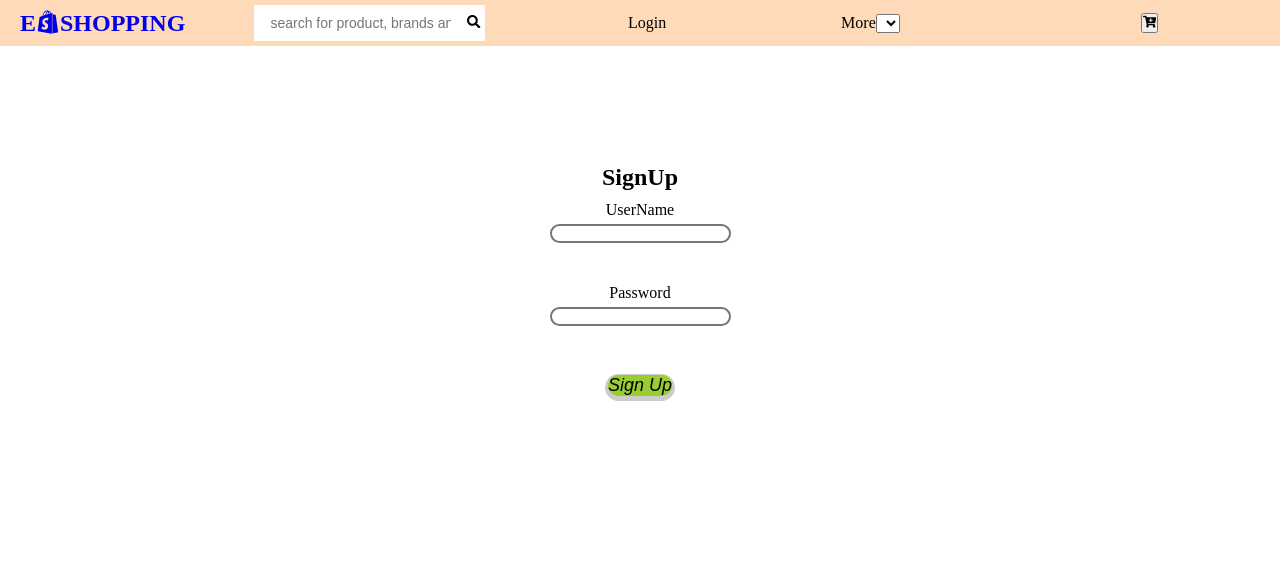
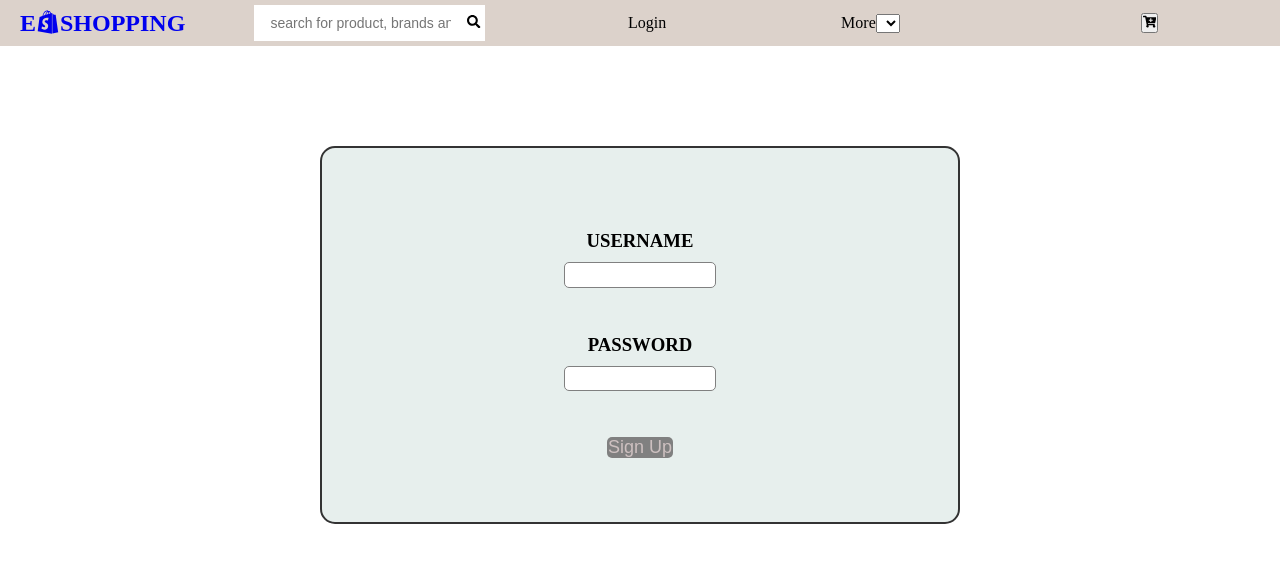
Before and after one commit to vishu0726/shopping_site, a React (Create React App) app: page /signup in a window 1280 px wide. Shown: the top 562 px of the page. Built offline with nearby package versions, Linux system fonts and the light colour scheme.

Commit message:
new changes make in the log in and signup page as well as done styling part of the home page

```diff
--- a/src/Containers/Footer/Footer.jsx
+++ b/src/Containers/Footer/Footer.jsx
@@ -1,12 +1,14 @@
 import React from 'react'
 import './footer.css'
+import {FaShopify, FaSearch,FaCartPlus } from 'react-icons/fa'
 
 const Footer = () => {
   return (
-    <div className='container'>
-        <div>
-            hello
+    <div className='footer-container'>
+        <div className='footer-main'>
+            <h1>E<FaShopify/>SHOPPING</h1>
         </div>
+        <div><h3>KEEP IN TOUCH</h3></div>
     </div>
   )
 }
--- a/src/Containers/Footer/footer.css
+++ b/src/Containers/Footer/footer.css
@@ -1,6 +1,7 @@
-/* .container {
+.footer-container {
     border: 2px solid black;
     width: 100%;
     height: 100px;
     bottom: 0;
-} */
+    margin-top: 50%;
+}
--- a/src/Containers/Header/Header.jsx
+++ b/src/Containers/Header/Header.jsx
@@ -9,7 +9,7 @@ const Header = () => {
   const userState = useSelector((state) => state.user);
   return (
     <nav className="header">
-      <h2><NavLink to={'/'} className="logo">E<FaShopify/>SHOPPING </NavLink></h2>
+      <h2><NavLink to={'/'} className="logo">E<FaShopify/>SHOPPING</NavLink></h2>
     <ul className="header-right">
       <li>
         <div className="input-button-div">
--- a/src/Containers/Header/header.css
+++ b/src/Containers/Header/header.css
@@ -1,8 +1,9 @@
 .header{
     width: 100%;
     display: flex;
-    background-color: peachpuff;
+    background-color: rgb(220, 210, 203);
   }
+
   .logo{
     display: flex;
     margin-top: 10px;
@@ -10,9 +11,11 @@
     border-radius: none;
     text-decoration: none;
   }
+
   select{
     width: 15%;
   }
+
   .input-button-div{
     position:relative;
     width: fit-content;
@@ -20,18 +23,22 @@
     width: 100%;
     background-color: white;
   }
+
   .search-button{
     border-style: none;
     background-color: white;
     margin-right: 4px;
   }
+
   .login-name {
     text-decoration: none;
     color: #000;
   }
+
   .scroll-down{
     color: #000;
   }
+
   .nav-input{
       padding: 0 16px;
       border-radius: 2px 0 0 2px;
@@ -41,12 +48,14 @@
       height: 36px;
       width: 100%;
   }
+
   .header-right {
     width: 100%;
    display: flex;
-   justify-content: right;
+   justify-content: end;
   }
-  li {
+
+  li{
       padding: 5px;
     /* text-transform: uppercase; */
     cursor: pointer;
@@ -62,7 +71,6 @@
       font-weight: bold;
   }
 
-
   .shameless-plug{
     position: absolute;
     bottom: 10px;
@@ -71,94 +79,3 @@
     color: #ccc;
     text-decoration: none;
   }
-
-  /* Login page css */
-
-  .login-page {
-    /* width: 50%; */
-    /* height: auto; */
-    display: flex;
-    flex-direction: column;
-    justify-content: center;
-    text-align: center;
-    align-items: center;
-    margin-top: 100px;
-    /* background-color: aquamarine; */
-    /* position: relative; */
-  }
-  .signin-input {
-    border-style: double;
-    border-radius: 10px;
-    margin: 5px;
-  }
-  .login-button {
-    border-style: none;
-    margin-top: 9px;
-    font-style: oblique;
-    background-color: rgb(34, 209, 222);
-    border-radius: 10px;
-    font-size: large;
-    box-shadow: 0px 3px 4px 0px;
-  }
-  .login-button:hover {
-    border-style: none;
-    margin-top: 9px;
-    font-style: oblique;
-    background-color: rgb(57, 43, 31);
-    color: white;
-    border-radius: 10px;
-    font-size: large;
-    box-shadow: 0px 3px 0px 3px rgba(0, 0, 0, 0.2);
-  }
-  .signup-warning{
-    display: flex;
-    flex-direction: column;
-    justify-content: center;
-    text-align: center;
-    margin-top: 9px;
-  }
-  .signup-button{
-    width: fit-content;
-    align-items: center;
-    font-style: oblique;
-    background-color: yellowgreen;
-    margin-left: 47.5%;
-    margin-top: 8px;
-    border: none;
-    color: #000;
-    font-size: large;
-    border-radius: 20px;
-    box-shadow: 0px 2px 0px 3px rgba(0, 0, 0, 0.2);
-  }
-  .signup-button:hover{
-    width: fit-content;
-    align-items: center;
-    font-style: oblique;
-    background-color: rgb(50, 112, 205);
-    margin-left: 47.5%;
-    margin-top: 8px;
-    border: none;
-    color: #fff;
-    font-size: large;
-    border-radius: 20px;
-    box-shadow: 0px 2px 0px 3px rgba(0, 0, 0, 0.2);
-  }
-
-  /* sign up section */
-  .signup-header {
-    align-items: center;
-    margin-bottom: 10px;
-  }
-  .signingup-button {
-    width: fit-content;
-    align-items: center;
-    font-style: oblique;
-    background-color: yellowgreen;
-    /* margin-left: 47.5%; */
-    margin-top: 8px;
-    border: none;
-    color: #000;
-    font-size: large;
-    border-radius: 20px;
-    box-shadow: 0px 2px 0px 3px rgba(0, 0, 0, 0.2);
-  }
--- a/src/Containers/Login/Login.jsx
+++ b/src/Containers/Login/Login.jsx
@@ -3,6 +3,8 @@ import { useState } from 'react'
 import { useDispatch, useSelector } from 'react-redux';
 import { useNavigate } from 'react-router-dom';
 import { userLoggedIn, userSignUp } from '../../redux/actions/actions';
+import Footer from '../Footer/Footer';
+import './login.css';
 
 export const Login = () => {
     const userState = useSelector((state) => state.user);
@@ -42,16 +44,17 @@ export const Login = () => {
   return (
     <>
     <form className='login-page' onSubmit={submitHandler}>
-        <label htmlFor='username'><h3>Username</h3> </label>
-        <input className='signin-input' type="text" id='username' onChange={(e) => setUserInfo({...userInfo, username:e.target.value})}/>
-        <label htmlFor='password'><h3>Password</h3></label>
-        <input className='signin-input' type="password" id='password'onChange={(e) => setUserInfo({...userInfo, password:e.target.value})}/>
+        <label htmlFor='username'><h3>USERNAME</h3> </label>
+        <input className='signIn-input' type="text" id='username' onChange={(e) => setUserInfo({...userInfo, username:e.target.value})}/>
+        <label htmlFor='password'><h3>PASSWORD</h3></label>
+        <input className='signIn-input' type="password" id='password'onChange={(e) => setUserInfo({...userInfo, password:e.target.value})}/>
         <button className='login-button'>Sign In</button>
     </form>
     {userNotFount && (<div className='signup-warning'><h3>You are not an existing user, please sign up first</h3>
     <button className='signup-button' onClick={() => navigate('/signup')}>Sign Up</button></div>)}
-    {passwordDoesNotMatch && <h3>Your password is incorrect, please use correct password</h3>}
+    {passwordDoesNotMatch && <h3 className='incorrect-pass'>Your password is incorrect, please use correct password</h3>}
     {/* {passwordDoesNotMatch ? <h3>Your password is incorrect, please use correct password</h3> : setUserNotFount(false)}; */}
+    {/* <Footer/> */}
     </>
   )
 }
--- /dev/null
+++ b/src/Containers/Login/login.css
@@ -0,0 +1,61 @@
+.login-page {
+    width: 50%;
+    /* height: auto; */
+    display: flex;
+    flex-direction: column;
+    justify-content: center;
+    text-align: center;
+    align-items: center;
+    margin-top: 100px;
+    margin-left:25% ;
+    background-color: rgb(231, 239, 237);
+    /* position: relative; */
+    border: 2px solid black;
+    padding: 5%;
+    border-radius: 15px;
+  }
+.signIn-input{
+    width: 30%;
+    height: auto;
+    margin: 10px;
+    border: 1.5px solid grey;
+    border-radius: 5px;
+    height: 2vmax;
+}
+.login-button{
+    width: 13%;
+    background-color: grey;
+    border: none;
+    border-radius: 5px;
+    color: rgb(205, 192, 192);
+    font-size: large;
+    transition: all 0.4s;
+}
+.login-button:hover{
+    transform: scale(0.95);
+    background-color: white;
+    color: grey;
+    box-shadow: 2px 2px 1px 3px grey;
+}
+.signup-warning, .incorrect-pass {
+    margin-left: 0%;
+    text-align: center;
+    margin-top: 12px;
+    padding: 10px;
+}
+.signup-button{
+    width: 8%;
+    background-color: grey;
+    border: none;
+    border-radius: 5px;
+    color: rgb(205, 192, 192);
+    font-size: large;
+    transition: all 0.4s;
+    margin: 5px;
+}
+.signup-button:hover{
+    transform: scale(0.95);
+    background-color: white;
+    color: grey;
+    box-shadow: 2px 2px 1px 3px grey;
+}
--- a/src/Containers/ProductContainer/ProductContainer.jsx
+++ b/src/Containers/ProductContainer/ProductContainer.jsx
@@ -16,9 +16,9 @@ const ProductComponent = () => {
                 <img className="product-image" src={image} alt={title} />
               </div>
               <div className="content">
-                <div className="header">{title}</div>
-                <div className="meta price">$ {price}</div>
-                <div className="meta">{category}</div>
+                <div className="header-product">{title}</div>
+                <div className="price">${price}</div>
+                <div className="category">{category}</div>
               </div>
             </div>
           </div>
@@ -26,7 +26,12 @@ const ProductComponent = () => {
       </div>
     );
   });
-  return <div className="product-container">{renderList}</div>;
+  return (
+    <>
+      <div className="product-container">{renderList}</div>
+      {/* <footer>hello guys</footer> */}
+    </>
+  );
 };
 
 export default ProductComponent;
--- a/src/Containers/ProductContainer/productContainer.css
+++ b/src/Containers/ProductContainer/productContainer.css
@@ -1,7 +1,41 @@
 .product-container {
     display: grid;
     grid-template-columns: repeat(2,1fr);
+    justify-content: center;
+    align-items: center;
+    margin: 20px 0px 20px 80px;
+    /* border: 1px solid grey; */
+    /* text-decoration: none;
+    list-style: none; */
+    /* background-color: dimgrey; */
 }
 .product-image {
-    width: 30%;
+    padding: 10px;
+    width: 120%;
+    border: 1px solid black;
+    box-sizing: border-box;
+    box-shadow: 5px 4px 4px 4px grey;
+    transition: all 0.3s;
 }
+.product-image:hover {
+    transform: scale(1.05);
+}
+.content{
+    /* border: 2px solid black; */
+    margin-top: 10px;
+    /* text-align: center; */
+    box-sizing: border-box;
+    width: 120%;
+    /* text-decoration: none; */
+    /* list-style: none; */
+}
+.header-product, .price, .category{
+    text-decoration: aliceblue;
+    list-style: none;
+    background-color: white;
+    color: black;
+}
+
+footer{
+    border: 1px solid black;
+}
--- a/src/Containers/SignUp/SignUp.jsx
+++ b/src/Containers/SignUp/SignUp.jsx
@@ -4,6 +4,7 @@ import { useDispatch, useSelector } from 'react-redux'
 import { useNavigate } from 'react-router-dom'
 import { userSignUp } from '../../redux/actions/actions'
 // import { userLoggedIn } from '../redux/actions/actions'
+import './signup.css'
 
 export const SignUp = () => {
     // const userState = useSelector((state) => state.userSignUp.users)
@@ -27,13 +28,12 @@ export const SignUp = () => {
 
         <form className='login-page' onSubmit={handleSubmit}>
             <br/>
-            <h2 className='signup-header'>SignUp</h2>
-            <label htmlFor="username">UserName</label>
-            <input className='signin-input' id='username' type="text" onChange={(e) => setUserInfo({...userInfo, username: e.target.value})}/>
+            <label htmlFor="username"><h3>USERNAME</h3></label>
+            <input className='signup-input' id='username' type="text" onChange={(e) => setUserInfo({...userInfo, username: e.target.value})}/>
             <br/>
             <br/>
-            <label htmlFor="password">Password</label>
-            <input className='signin-input' id='password' type="password" onChange={(e) => setUserInfo({...userInfo, password: e.target.value})}/>
+            <label htmlFor="password"><h3>PASSWORD</h3></label>
+            <input className='signup-input' id='password' type="password" onChange={(e) => setUserInfo({...userInfo, password: e.target.value})}/>
             <br/><br/>
             <button className='signingup-button'>Sign Up</button>
         </form>
--- /dev/null
+++ b/src/Containers/SignUp/signup.css
@@ -0,0 +1,39 @@
+.login-page {
+    width: 50%;
+    /* height: auto; */
+    display: flex;
+    flex-direction: column;
+    justify-content: center;
+    text-align: center;
+    align-items: center;
+    margin-top: 100px;
+    margin-left:25% ;
+    background-color: rgb(231, 239, 237);
+    /* position: relative; */
+    border: 2px solid rgb(51, 51, 51);
+    padding: 5%;
+    border-radius: 15px;
+  }
+.signup-input{
+    width: 30%;
+    height: auto;
+    margin: 10px;
+    border: 1.5px solid grey;
+    border-radius: 5px;
+    height: 2vmax;
+}
+.signingup-button{
+    width: 13%;
+    background-color: grey;
+    border: none;
+    border-radius: 5px;
+    color: rgb(205, 192, 192);
+    font-size: large;
+    transition: all 0.4s;
+}
+.signingup-button:hover{
+    transform: scale(0.95);
+    background-color: white;
+    color: grey;
+    box-shadow: 2px 2px 1px 3px grey;
+}
```
Also changed, not shown: src/Containers/Cart/Cart.jsx (+2 -30 lines).
